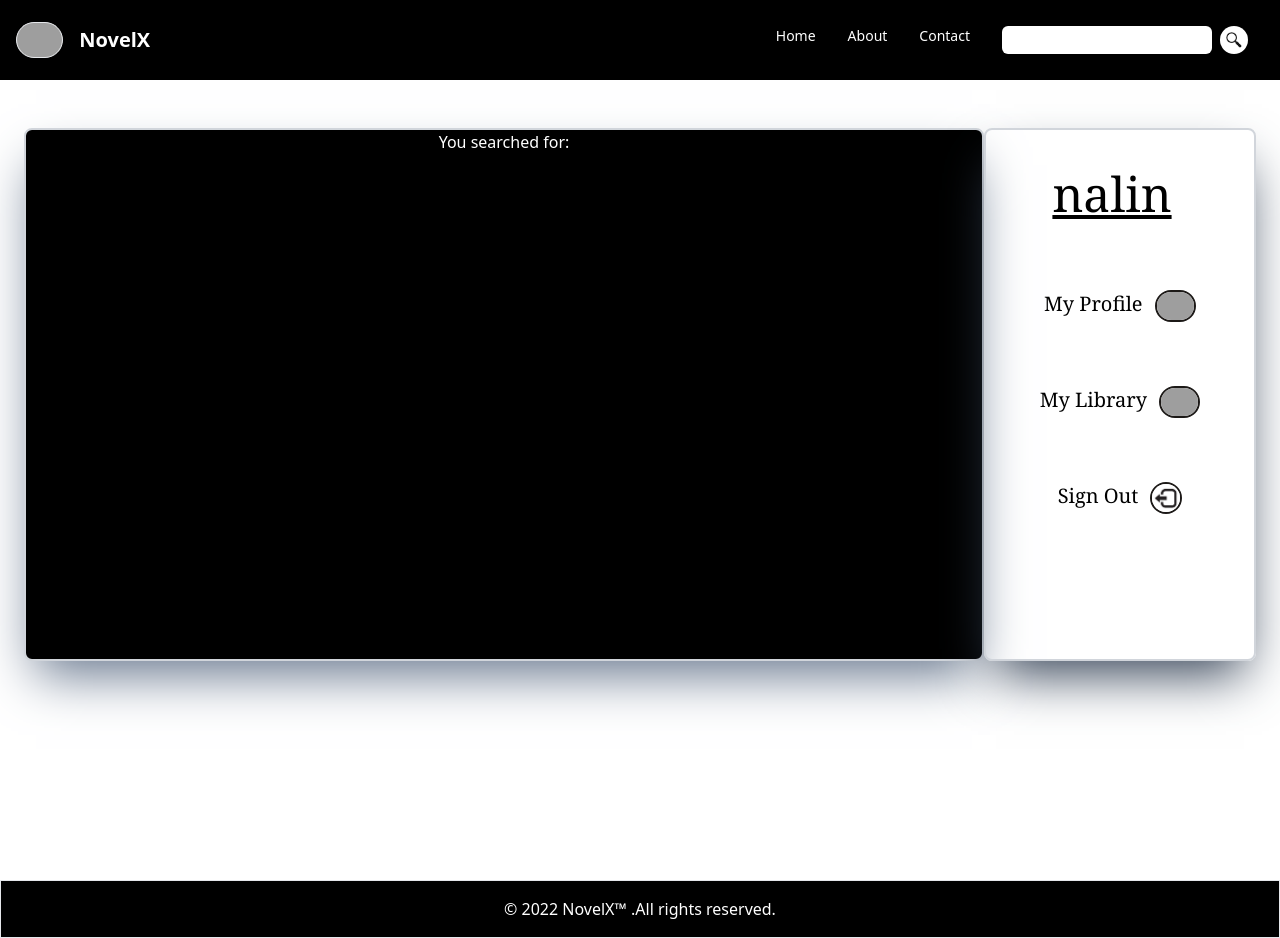
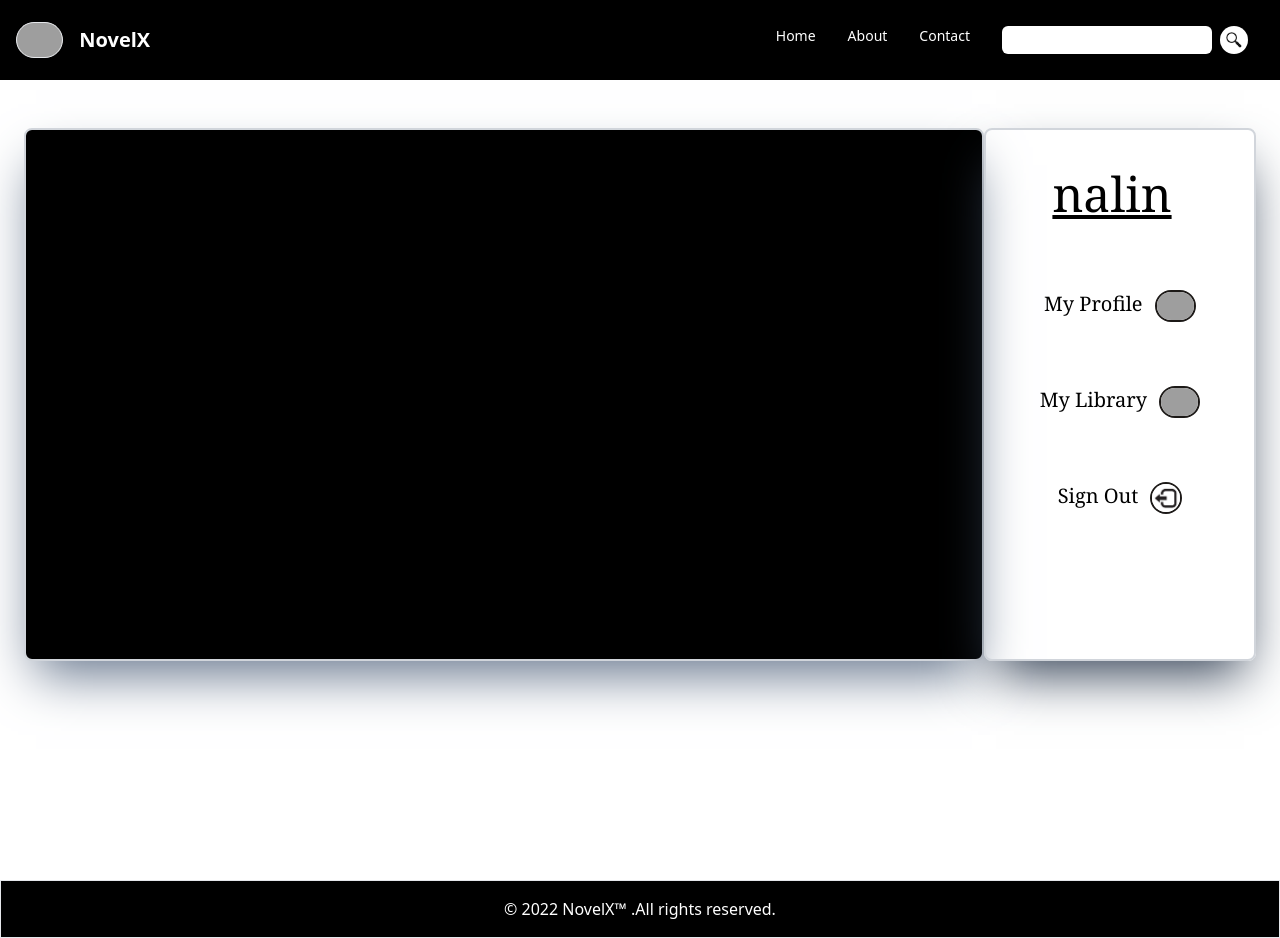
Before and after one commit to nalin243/novelX-client, a React (Create React App) app in the folder client/: page / in a window 1280 px wide. Both pictures are taken after a click on the picture 1234 px from the left and 40 px from the top of the page. Built offline with nearby package versions, Linux system fonts and the light colour scheme; grey boxes are pictures that could not be loaded.

Commit message:
Refactored MyLibrary to Library and made prep for google search api implementation

```diff
--- a/client/src/components/LeftCard.js
+++ b/client/src/components/LeftCard.js
@@ -1,13 +1,21 @@
 
-import MyLibrary from './LeftCardChildComponents/MyLibrary'
+import Library from './LeftCardChildComponents/Library'
 import MyProfile from './LeftCardChildComponents/MyProfile'
 import SearchArea from './LeftCardChildComponents/SearchArea'
+
+import BookCard from './LeftCardChildComponents/LibraryChildComponents/BookCard'
 
 function LeftCard(props){
 
 	const childComponents = new Map()
 
-	childComponents.set("My Library",(<MyLibrary/>))
+	const cards = []
+
+	for(let i=0;i<3;i++){
+		cards.push(<BookCard idno={i} imagesrc="https://img.webnovel.com/bookcover/11530348105422805/300/300.jpg?updateTime=1562664192135" bookname="My House of Horrors"/>)
+	}
+
+	childComponents.set("My Library",(<Library cards={cards} />))
 	childComponents.set("My Profile",(<MyProfile/>))
 	childComponents.set("Search Area",(<SearchArea searchText={props.searchText}/>))
 
--- /dev/null
+++ b/client/src/components/LeftCardChildComponents/Library.js
@@ -0,0 +1,20 @@
+
+import BookCard from './LibraryChildComponents/BookCard'
+import BookCardModal from './LibraryChildComponents/BookCardModal'
+
+function Library(props){
+
+	return (
+		<div class="flex flex-wrap overflow-y-auto justify-left h-inherit w-full m-10">
+			{
+				props.cards.map((card)=>{
+					return card
+				})
+			}
+
+		</div>
+		)
+
+}
+
+export default Library
--- a/client/src/components/LeftCardChildComponents/MyLibrary.js
+++ /dev/null
@@ -1,26 +0,0 @@
-
-import BookCard from './MyLibraryChildComponents/BookCard'
-import BookCardModal from './MyLibraryChildComponents/BookCardModal'
-
-function MyLibrary(props){
-
-	const cards = []
-
-	for(let i=0;i<3;i++){
-		cards.push(<BookCard idno={i} imagesrc="https://img.webnovel.com/bookcover/11530348105422805/300/300.jpg?updateTime=1562664192135" bookname="My House of Horrors"/>)
-	}
-
-	return (
-		<div class="flex flex-wrap overflow-y-auto justify-left h-inherit w-full m-10">
-			{
-				cards.map((card)=>{
-					return card
-				})
-			}
-
-		</div>
-		)
-
-}
-
-export default MyLibrary
--- a/client/src/components/LeftCardChildComponents/SearchArea.js
+++ b/client/src/components/LeftCardChildComponents/SearchArea.js
@@ -1,6 +1,12 @@
+
+import Library from "./Library"
+
 function SearchArea(props){
+
+
+
 	return (
-			<h1 class="text-white">You searched for: {props.searchText}</h1>
+			<Library cards={[]}/>
 		)
 }
 
```
Also changed, not shown: client/src/components/LeftCardChildComponents/LibraryChildComponents/BookCard.js (renamed from client/src/components/LeftCardChildComponents/MyLibraryChildComponents/BookCard.js), client/src/components/LeftCardChildComponents/LibraryChildComponents/BookCardModal.js (renamed from client/src/components/LeftCardChildComponents/MyLibraryChildComponents/BookCardModal.js).
